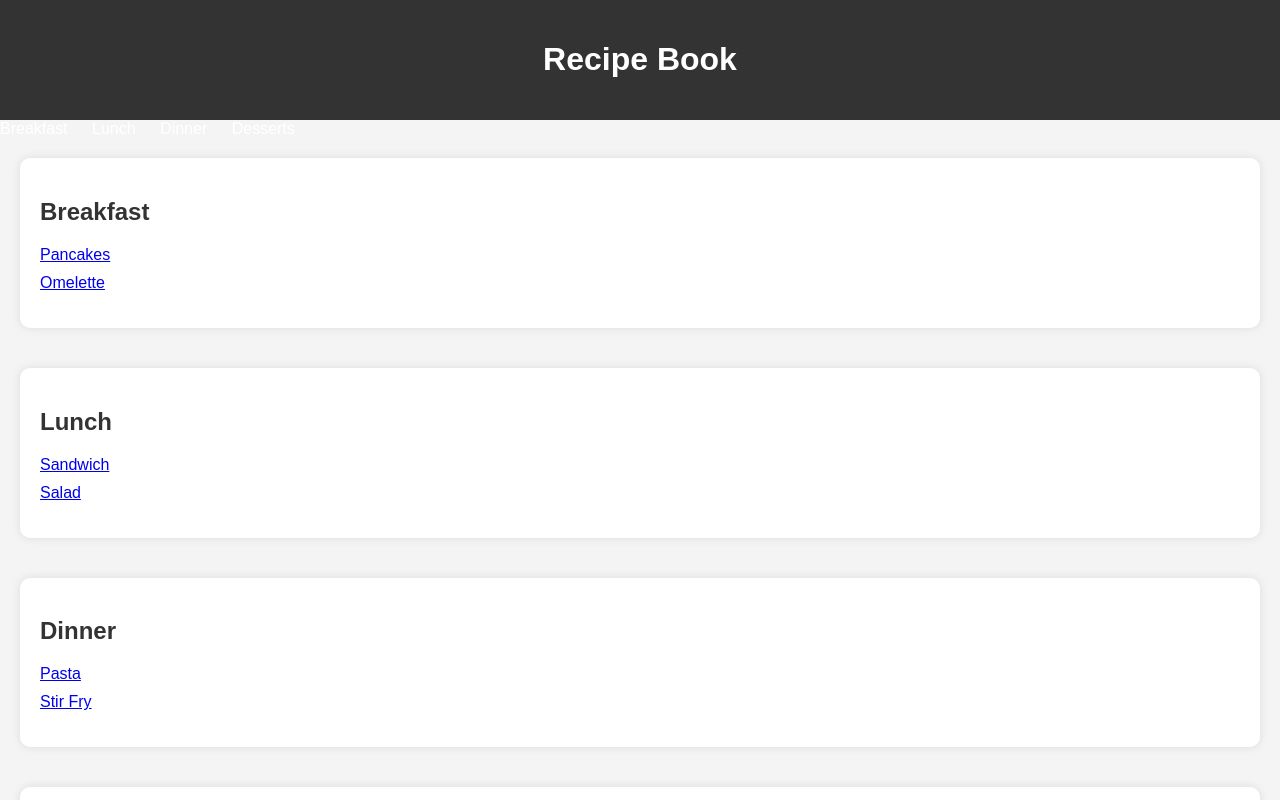
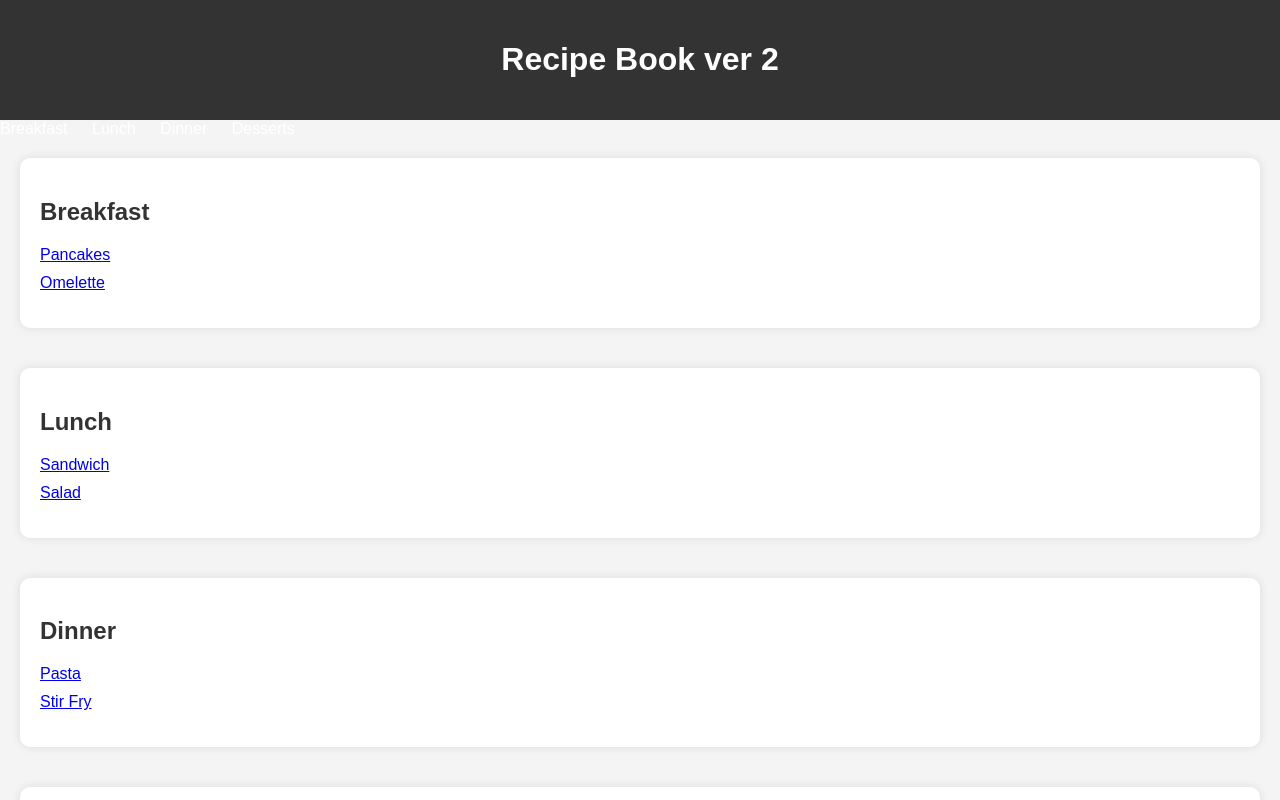
Before and after one commit to ahmdirfnz/Book-Recipe-Kroni, a plain HTML site: page index.html in a window 1280 px wide. Shown: the top 800 px of the page. Drawn offline with Linux system fonts and the light colour scheme.

```diff
--- a/index.html
+++ b/index.html
@@ -8,7 +8,7 @@
 </head>
 <body>
     <header>
-        <h1>Recipe Book</h1>
+        <h1>Recipe Book ver 2</h1>
     </header>
     <nav>
         <ul>
```
